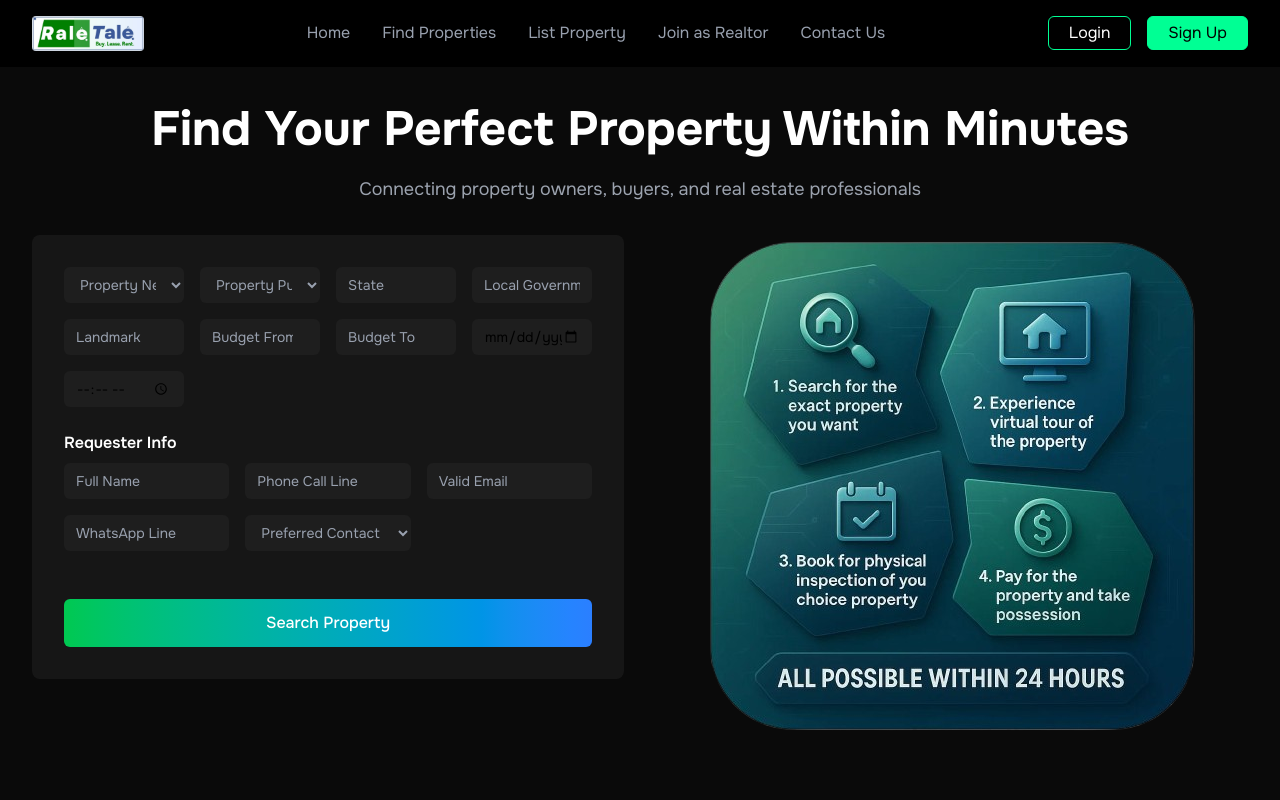
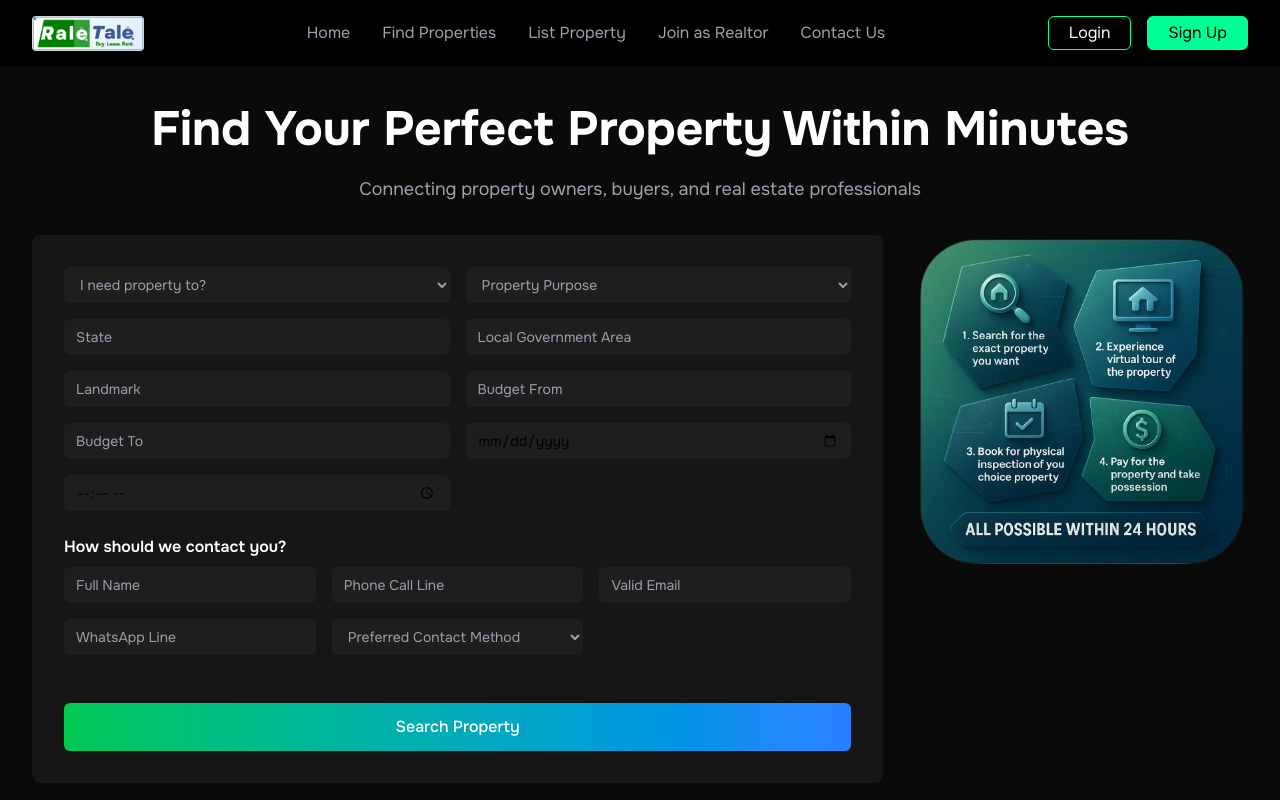
Before and after one commit to Yemipidan-org/rale_tale_frontend, a React (Vite) app: page / in a window 1280 px wide. Shown: the top 800 px of the page. Built offline with nearby package versions, Linux system fonts and the light colour scheme.

Commit message:
new updates on the form

```diff
--- a/src/components/formConfig.js
+++ b/src/components/formConfig.js
@@ -26,6 +26,7 @@ export const propertyPurposes = ["Residential", "Commercial"];
 export const contactPreferences = [
   "Phone Call",
   "SMS",
+  "Phone Call and SMS",
   "Email",
   "WhatsApp",
   "All of the above",
@@ -34,7 +35,7 @@ export const contactPreferences = [
 export const fieldConfig = {
   Buy: [
     {
-      label: "Property Need",
+      label: "I need property to?",
       type: "select",
       options: ["Buy", "Sell", "Lease"],
     },
--- a/src/components/hero.jsx
+++ b/src/components/hero.jsx
@@ -97,10 +97,10 @@ export default function Hero() {
           {/* Two Column Layout */}
           <div className="flex flex-col lg:flex-row gap-8">
             {/* Form Column */}
-            <div className="flex-1">
+            <div className="flex- w-[70%]">
               <div className="bg-[#FFFFFF0D] p-6 sm:p-8 rounded-lg w-full">
                 <form className="space-y-6">
-                  <div className="grid grid-cols-1 sm:grid-cols-2 lg:grid-cols-4 gap-4">
+                  <div className="grid grid-cols-1 sm:grid-cols-2 lg:grid-cols-2 gap-4">
                     {fieldConfig[propertyPurpose].map((field) =>
                       getFieldValue(field)
                     )}
@@ -139,7 +139,7 @@ export default function Hero() {
 
                   {/* Requester Info */}
                   <h3 className="text-md font-semibold mt-6 mb-2 text-white">
-                    Requester Info
+                    How should we contact you?
                   </h3>
                   <div className="grid grid-cols-1 sm:grid-cols-2 lg:grid-cols-3 gap-4">
                     {requesterFields.map((field, index) => (
@@ -187,7 +187,7 @@ export default function Hero() {
             </div>
 
             {/* Image Column */}
-            <div className="flex-1 bg-[#FFFFFF0D rounded-lg overflow-hidden">
+            <div className="flex-1 bg-[#FFFFFF0D rounded-lg overflow-hidden w-[40%]">
               <div className="relativ h-full min-h-[300px lg:min-h-[00px]">
                 <div className="absolut inset- bg-black/ flex items-cente justify-center">
                   <div className="text-center p-">
```
